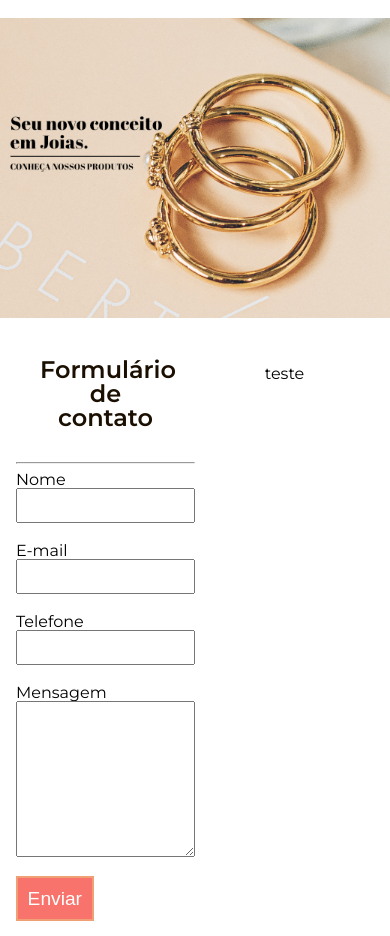
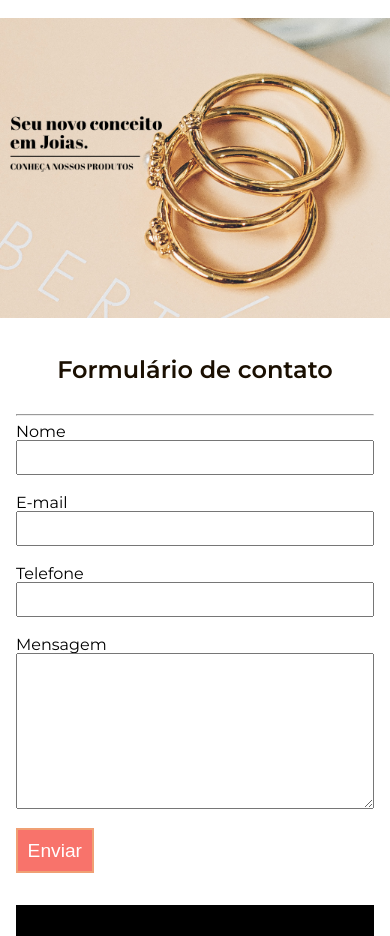
Before and after one commit to jhongmoreira/dagma, a plain HTML site: page contador.html in a window 390 px wide. Shown: the part 132-1068 px from the top of the page. Drawn offline with Linux system fonts and the light colour scheme.

Commit message:
Formulário de contato mobile

```diff
--- a/css/principal.css
+++ b/css/principal.css
@@ -398,5 +398,21 @@ footer img{
     width: 100%;
   }
 
+  .conteudo{
+    display: block;
+    width: 100%;
+  }
+
+  .conteudo #form-contato{
+    width: 100%;
+  }
+
+  .conteudo #contato-dados{
+    background-color: black;
+    width: 100%;
+    margin-top: 2em;
+    min-height: 200px;
+  }
+
 
 }
```
